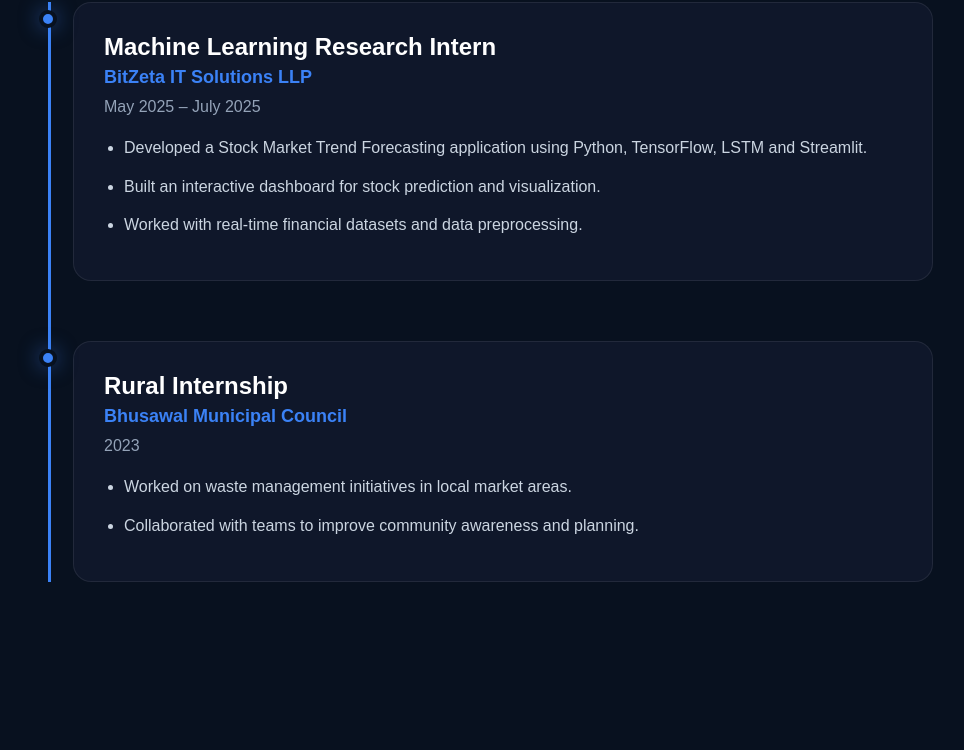
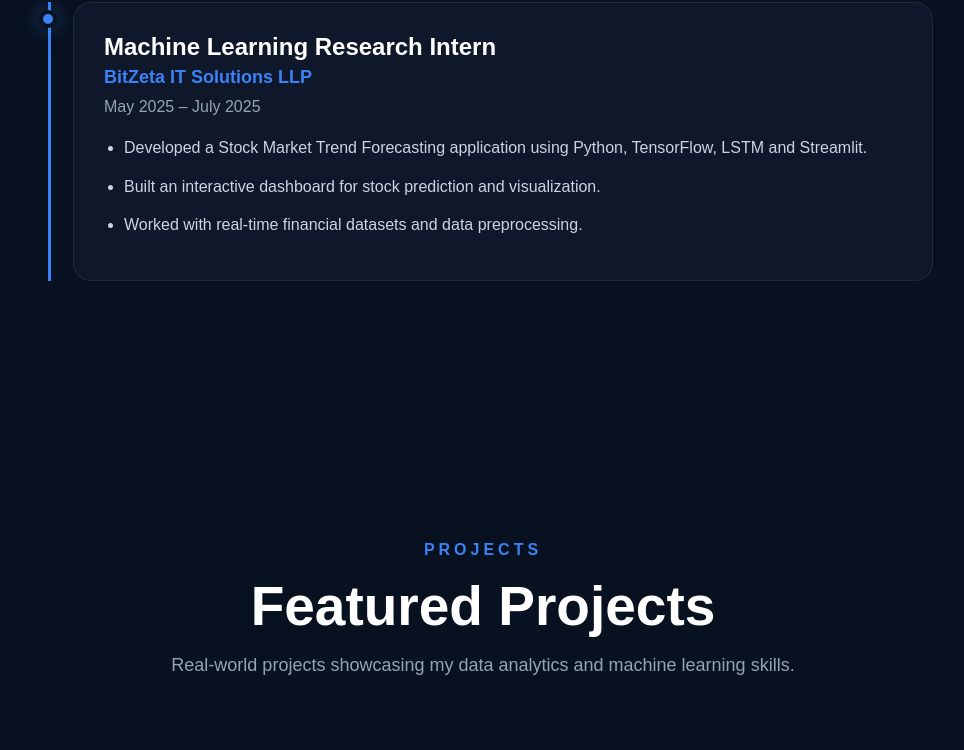
Before and after one commit to Sameermore3104/sameer_portfolio, a React (Vite) app: page / in a window 1280 px wide. Shown: the part 4567-5317 px from the top of the page, without its empty margins (157-1121 px from the left). Built offline with nearby package versions, Linux system fonts and the light colour scheme.

Commit message:
Remove unrelated rural internship

```diff
--- a/src/components/Experience.jsx
+++ b/src/components/Experience.jsx
@@ -1,33 +1,24 @@
+
 import "../styles/Experience.css";
 
 function Experience() {
   return (
     <section className="experience" id="experience">
-
       <div className="experience-title">
-
         <p>EXPERIENCE</p>
-
         <h2>Professional Experience</h2>
-
       </div>
 
       <div className="timeline">
-
         <div className="timeline-item">
-
           <div className="timeline-dot"></div>
 
           <div className="timeline-content">
-
             <h3>Machine Learning Research Intern</h3>
-
             <h4>BitZeta IT Solutions LLP</h4>
-
             <span>May 2025 – July 2025</span>
 
             <ul>
-
               <li>
                 Developed a Stock Market Trend Forecasting application using
                 Python, TensorFlow, LSTM and Streamlit.
@@ -41,44 +32,10 @@ function Experience() {
               <li>
                 Worked with real-time financial datasets and data preprocessing.
               </li>
-
             </ul>
-
           </div>
-
         </div>
-
-        <div className="timeline-item">
-
-          <div className="timeline-dot"></div>
-
-          <div className="timeline-content">
-
-            <h3>Rural Internship</h3>
-
-            <h4>Bhusawal Municipal Council</h4>
-
-            <span>2023</span>
-
-            <ul>
-
-              <li>
-                Worked on waste management initiatives in local market areas.
-              </li>
-
-              <li>
-                Collaborated with teams to improve community awareness and
-                planning.
-              </li>
-
-            </ul>
-
-          </div>
-
-        </div>
-
       </div>
-
     </section>
   );
 }
```
